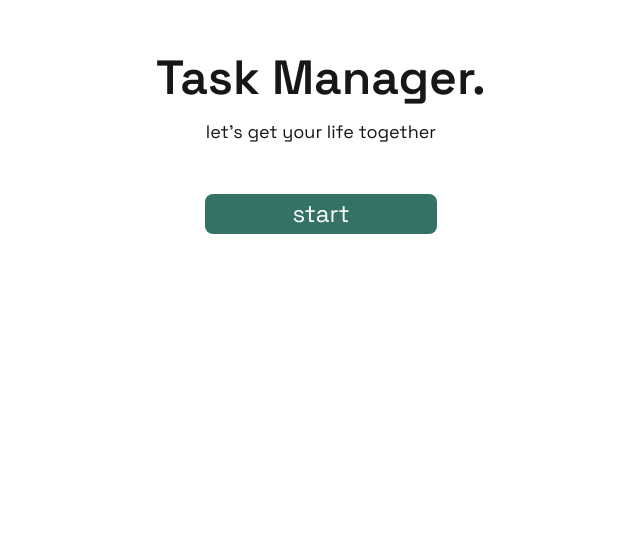
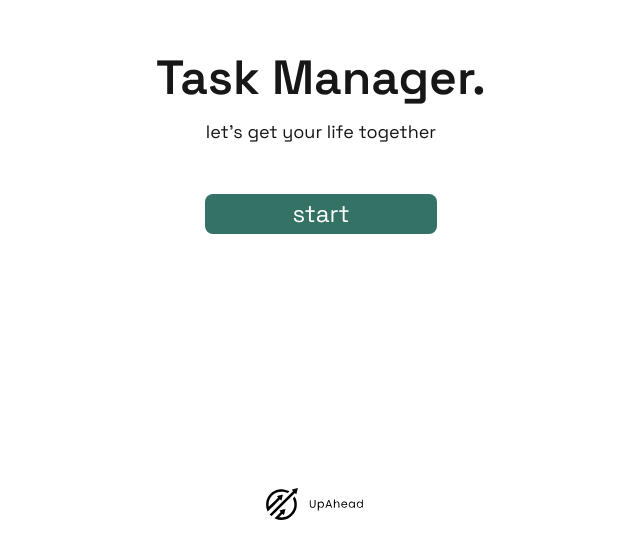
Before and after one commit to natalie-lim/craft-chatbot, a Next.js app: page / in a window 1280 px wide. Shown: the part 264-800 px from the top of the page, without its empty margins (319-959 px from the left). Built offline with nearby package versions, Linux system fonts and the light colour scheme; no server answers.

Commit message:
added the logo, thought it was cutesie, now it's time to have fun

```diff
--- a/src/app/page.js
+++ b/src/app/page.js
@@ -91,8 +91,11 @@ export default function Home() {
   };
 
   return (
-    <div className={`flex flex-col items-center min-h-screen justify-center transition-opacity duration-1000 ${fadeOut ? 'opacity-0' : 'opacity-100'}`}>
+    <div className={`transition-opacity duration-1000 ${fadeOut ? 'opacity-0' : 'opacity-100'}`}>
+      <div className={`flex flex-col items-center min-h-screen justify-center`}>
+        <div className="flex flex-row">
         <TypingText delay = {150} text ="Task Manager." ></TypingText>
+        </div>
         <h2 className={`${spaceGrotesk.className} text-lg pt-4`}>let's get your life together</h2>
         <button
           onClick={handleClick}
@@ -102,5 +105,10 @@ export default function Home() {
           <h2 className={`${spaceGrotesk.className} text-2xl text-white`}>start</h2>
         </button>
       </div>
+      <div className="absolute bottom-4 left-1/2 transform -translate-x-1/2">
+        <img src="../assets/logo.svg" alt="ai help" width={110} />
+      </div>
+
+    </div>
   );
 }
```
Also changed, not shown: public/assets/logo.svg (added). Lines whose indentation alone changed are shown as unchanged.
